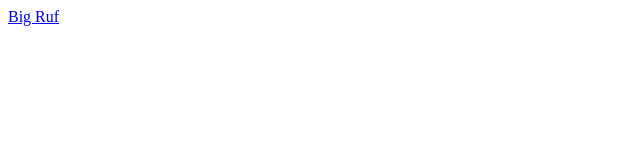
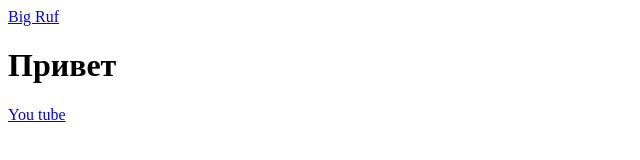
Before and after one commit to BigRuf/BigRuf, a plain HTML site: page index.html in a window 1280 px wide. Shown: the whole page, without its empty margins (0-640 px from the left). Drawn offline with Linux system fonts and the light colour scheme.

Commit message:
Update index.html

```diff
--- a/index.html
+++ b/index.html
@@ -1 +1,3 @@
 <a href="https://mail.ru/" >Big Ruf </a>
+<h1>Привет</h1>
+<a href="https://www.youtube.com/">You tube</a>
```
